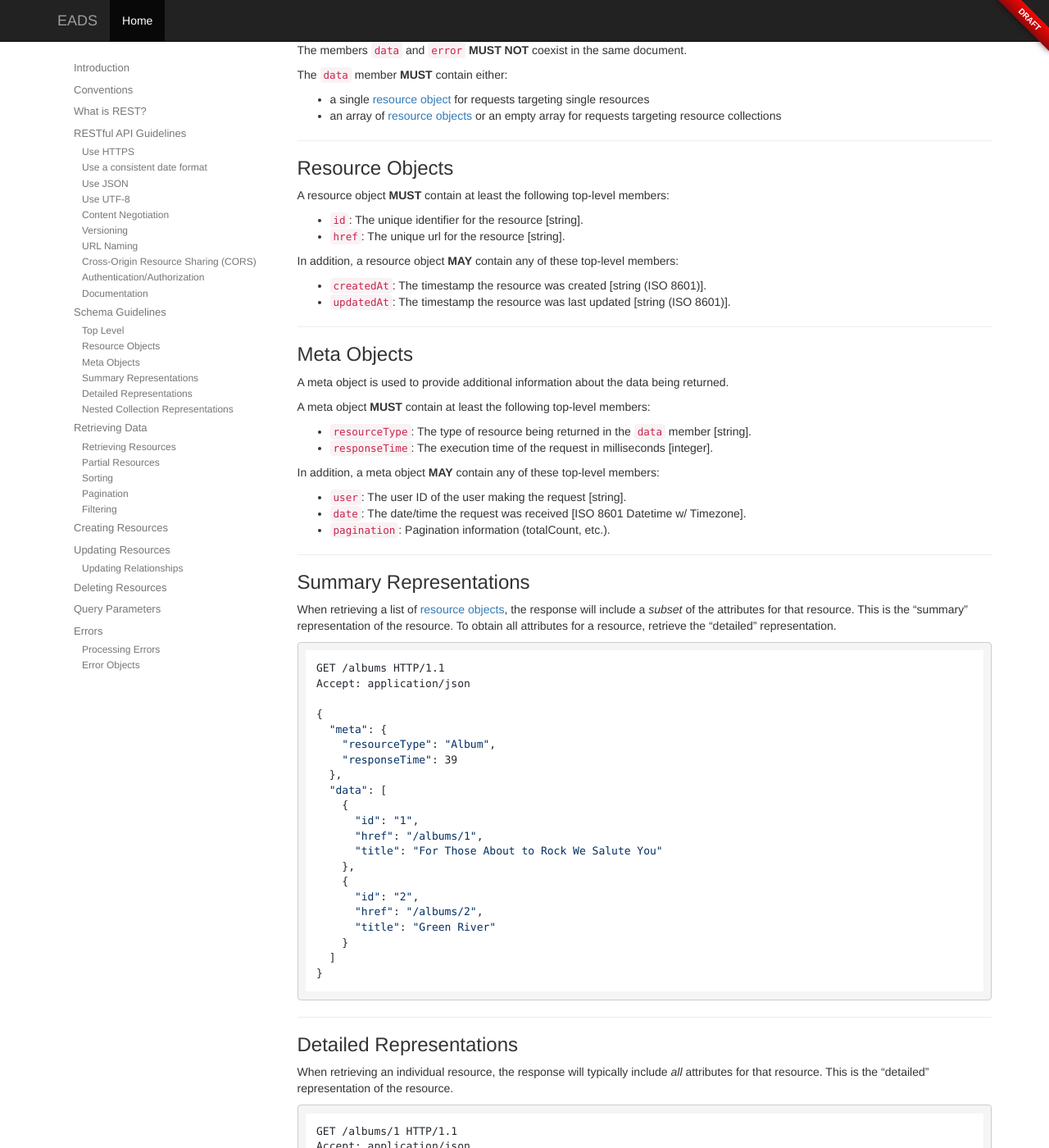
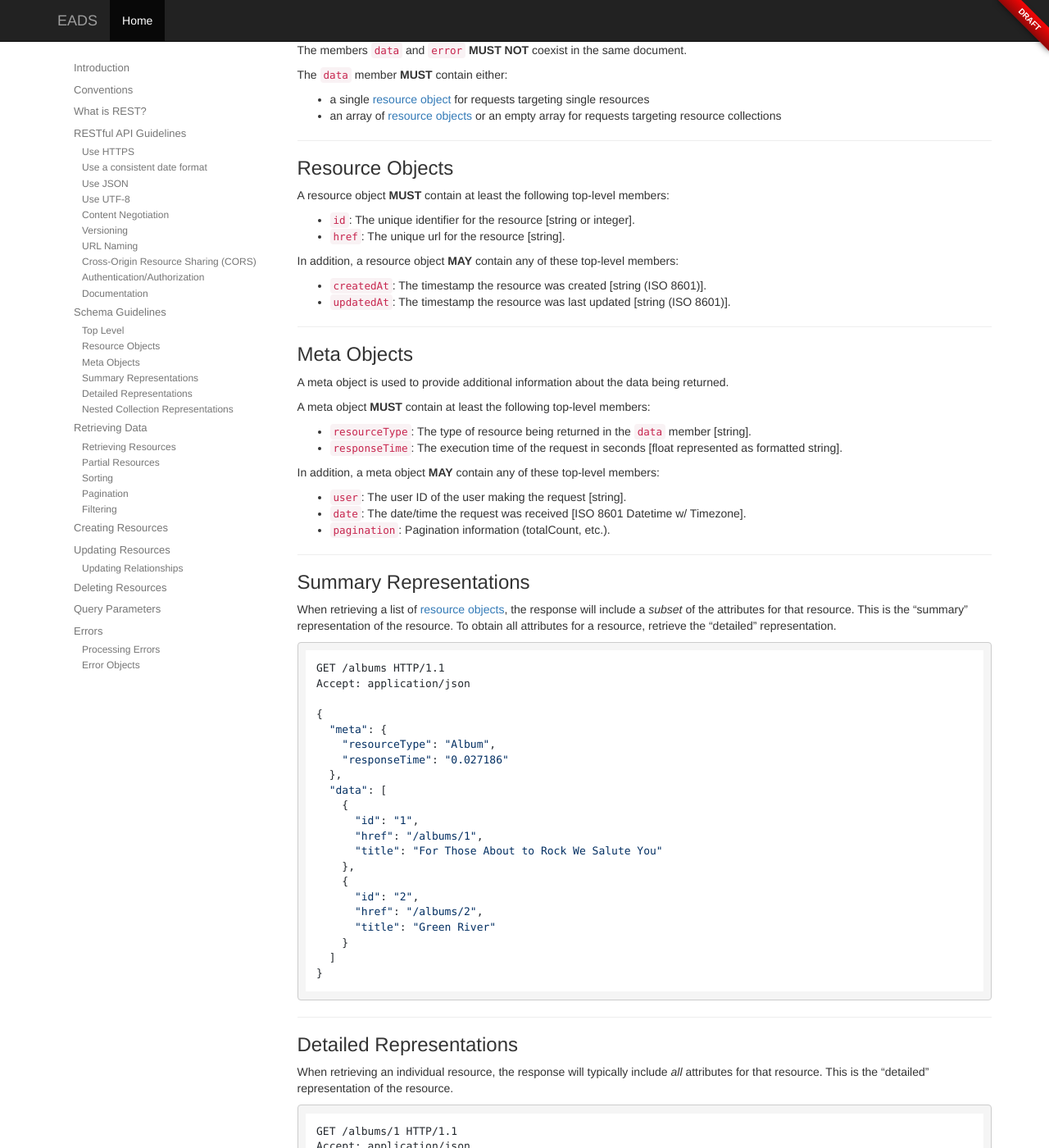
Before and after one commit to DoDCIO/eads, a Jekyll site: the page built from index.md, in a window 1280 px wide and 1400 px high, scrolled down 4735 px. Shown: the whole window at 82% size. Built offline with Jekyll 4.4.1, drawn with Linux system fonts in a browser that asks for light colours; nearby versions of some CDN libraries; our own code applies the rules of GitHub Pages for plain Markdown files; some of the changed text lies outside the part shown.

Commit message:
This resolves #76 and #78. Changes id and responseTime.

```diff
--- a/index.md
+++ b/index.md
@@ -243,7 +243,7 @@ The `data` member **MUST** contain either:
 
 A resource object **MUST** contain at least the following top-level members:
 
-* `id`: The unique identifier for the resource [string].
+* `id`: The unique identifier for the resource [string or integer].
 * `href`: The unique url for the resource [string].
 
 In addition, a resource object **MAY** contain any of these top-level members:
@@ -260,7 +260,7 @@ A meta object is used to provide additional information about the data being ret
 A meta object **MUST** contain at least the following top-level members:
 
 * `resourceType`: The type of resource being returned in the `data` member [string].
-* `responseTime`: The execution time of the request in milliseconds [integer].
+* `responseTime`: The execution time of the request in seconds [float represented as formatted string].
 
 In addition, a meta object **MAY** contain any of these top-level members:
 
@@ -281,7 +281,7 @@ Accept: application/json
 {
   "meta": {
     "resourceType": "Album",
-    "responseTime": 39
+    "responseTime": "0.027186"
   },
   "data": [
     {
@@ -311,7 +311,7 @@ Accept: application/json
 {
   "meta": {
     "resourceType": "Album",
-    "responseTime": 22
+    "responseTime": "0.029371"
   },
   "data": {
     "id": "1",
@@ -352,7 +352,7 @@ Accept: application/json
 {
   "meta": {
     "resourceType": "Album",
-    "responseTime": 22
+    "responseTime": "0.027186"
   },
   "data": {
     "id": "1",
@@ -415,7 +415,7 @@ Content-Type: application/json
 {
   "meta": {
     "resourceType": "Album",
-    "responseTime": 39
+    "responseTime": "0.027186"
   },
   "data": [
     {
@@ -441,7 +441,7 @@ Content-Type: application/json
 {
   "meta": {
     "resourceType": "Album",
-    "responseTime": 19
+    "responseTime": "0.019229"
   },
   "data": []
 }
@@ -456,7 +456,7 @@ Content-Type: application/json
 {
   "meta": {
     "resourceType": "Album",
-    "responseTime": 22
+    "responseTime": "0.027186"
   },
   "data": {
     "id": "1",
@@ -686,7 +686,7 @@ Content-Type: application/json
 {
   "meta": {
     "resourceType": "Album",
-    "responseTime": 46
+    "responseTime": "0.034936"
   },
   "data": {
     "id": "3",
```
